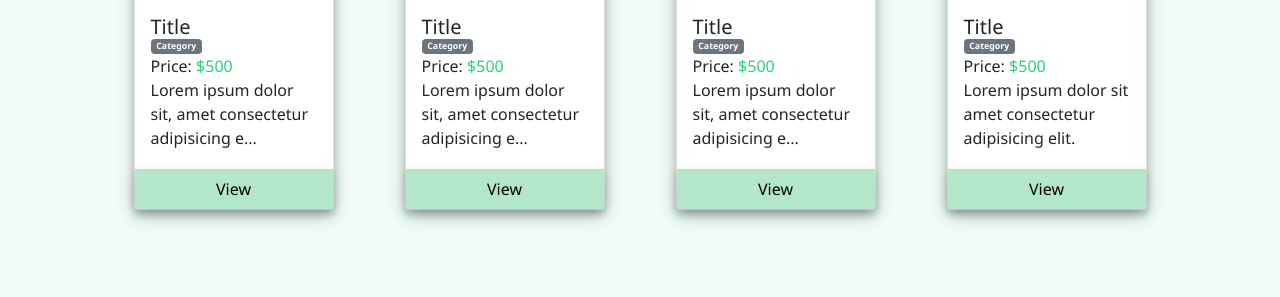
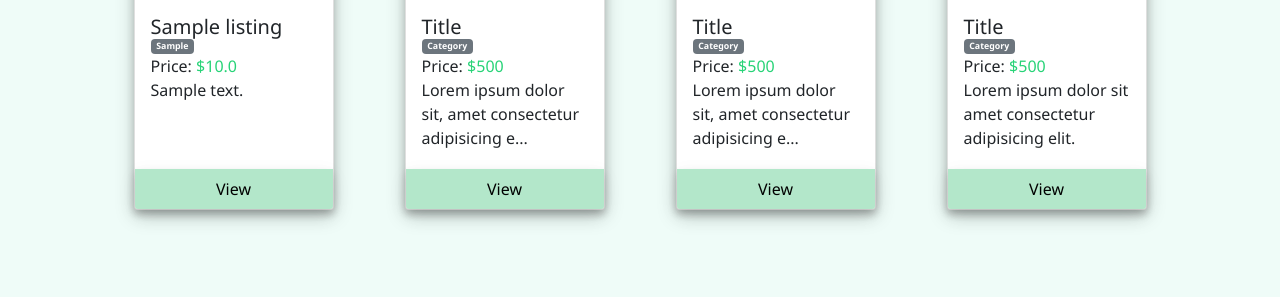
Before and after one commit to aremis9/eBarg, a Django app: page / in a window 1280 px wide. Shown: the part 1413-1710 px from the top of the page. Run offline with Django 3.2, Linux system fonts and the light colour scheme; tables that the repository leaves empty hold one stand-in row (values such as "Sample post"); grey boxes marked "Sample" are stand-in pictures.

Commit message:
connecting back-front

```diff
--- a/auctions/models.py
+++ b/auctions/models.py
@@ -12,6 +12,7 @@ class User(AbstractUser):
 class Listing(models.Model):
     title = models.CharField(max_length=64)
     description = models.TextField()
+    price = models.FloatField(blank=True)
     category = models.CharField(max_length=64)
     imgurl = models.TextField(blank=True)
     date = models.DateField(auto_now_add=True)
--- a/auctions/static/auctions/styles.css
+++ b/auctions/static/auctions/styles.css
@@ -199,7 +199,7 @@ form {
     height: 0;
     width: 100%;
     padding-bottom: 100%;
-    background-image: url(https://hips.hearstapps.com/hmg-prod.s3.amazonaws.com/images/dog-puppy-on-garden-royalty-free-image-1586966191.jpg?crop=1.00xw:0.669xh;0,0.190xh&resize=1200:*);
+    /* background-image: url(https://hips.hearstapps.com/hmg-prod.s3.amazonaws.com/images/dog-puppy-on-garden-royalty-free-image-1586966191.jpg?crop=1.00xw:0.669xh;0,0.190xh&resize=1200:*); */
     background-size: contain;
     background-repeat: repeat;
     background-position: center;
--- a/auctions/templates/auctions/categories.html
+++ b/auctions/templates/auctions/categories.html
@@ -11,7 +11,7 @@
         <div class="row categories">
             {% for category in categories %}
                 <div class="col-lg-4 col-sm-6">
-                    <a href="#" class="btn btn-primary card-footer text-center">
+                    <a href="/categories/{{ category }}" class="btn btn-primary card-footer text-center">
                         {{ category }}
                     </a>
                 </div>
--- a/auctions/templates/auctions/create.html
+++ b/auctions/templates/auctions/create.html
@@ -19,7 +19,7 @@
             </div>
             <div class="input-group mb-3">
                 <span class="input-group-text label" id="inputGroup-sizing-default">Description</span>
-                <textarea class="form-control" name="description" value="{{ description }}" id="" cols="30" rows="5" required></textarea>
+                <textarea class="form-control" name="description" id="" cols="30" rows="5" required>{{ description }}</textarea>
             </div>
             <div class="input-group mb-3">
                 <span class="input-group-text label" id="inputGroup-sizing-default">Category</span>
@@ -34,6 +34,10 @@
                 <span class="input-group-text label" id="inputGroup-sizing-default">Image URL <br> (optional)</span>
                 <textarea class="form-control imgurl" name="imgurl" value="{{ imgurl }}" id="" cols="30" rows="3" placeholder="https://your.image/1234567890.png"></textarea>
             </div>
+            <div class="input-group mb-3">
+                <span class="input-group-text label" id="inputGroup-sizing-default">Starting Price</span>
+                <input class="form-control" name="price" value="{{ price }}" placeholder="$" required>
+            </div>
         </div>
         <input class="btn btn-primary" type="submit" value="Create">
         <div><br><br></div>
--- a/auctions/templates/auctions/index.html
+++ b/auctions/templates/auctions/index.html
@@ -30,17 +30,18 @@
 
     <div class="container">
         <div class="row">
+            {% for l in listing %}
                 <div class="col-lg-3 col-md-4 col-sm-6">
                     <div class="card h-100 text-start">
-                    <div class="card-img-top" style="background-image: url('{{ image }}');"></div>
+                        <div class="card-img-top" style="background-image: url('{{ l.imgurl }}');"></div>
                         <div class="card-body">
-                        <h5 class="card-title">Title
-                            <span class="badge bg-secondary ctgry-badge">Category</span>
+                            <h5 class="card-title">{{ l.title|capfirst|truncatewords:5 }}
+                                <span class="badge bg-secondary ctgry-badge">{{ l.category }}</span>
                             </h5>
-                        Price: <span class="price">$500</span>
-                        <p class="card-text">Lorem ipsum dolor sit, amet consectetur adipisicing e...</p>
+                            Price: <span class="price">${{ l.price }}</span>
+                            <p class="card-text">{{ l.description|truncatewords:12 }}</p>
                         </div>
-                    <a href="#" class="btn btn-primary card-footer text-center">
+                        <a href="/{{ l.pk }}" class="btn btn-primary card-footer text-center">
                             <!-- <div class="card-footer text-center"> -->
                                 View
                                 <!-- <small class="text-muted">View</small> -->
@@ -48,6 +49,7 @@
                         </a>
                     </div>
                 </div>
+            {% endfor %}
             <div class="col-lg-3 col-md-4 col-sm-6">
                 <div class="card h-100 text-start">
                     <div class="card-img-top" style="background-image: url('{% static 'auctions/img/noimage.webp' %}');"></div>
--- a/auctions/urls.py
+++ b/auctions/urls.py
@@ -9,7 +9,8 @@ urlpatterns = [
     path("logout/", views.logout_view, name="logout"),
     path("register/", views.register, name="register"),
     path("categories/", views.categories, name="categories"),
-    path("listing/", views.listing, name="listing"),
+    path("categories/<str:category>/", views.category, name="category"),
+    path("<int:id>/", views.listing, name="listing"),
     path("create/", views.create, name="create")
 
 ]
--- a/auctions/views.py
+++ b/auctions/views.py
@@ -24,8 +24,10 @@ CATEGORIES = [
 NOIMAGE = 'http://www.jazzmusicarchives.com/images/covers/quantic(united-kingdom)-the-sheepskin-sessions-20210219105013.jpg'
 
 def index(request):
+    listing = Listing.objects.order_by('date')
     return render(request, "auctions/index.html", {
         'user': request.user,
+        'listing': listing,
         'image': 'https://qph.fs.quoracdn.net/main-qimg-06697523db4cb85b25b8cf1ce95f2d4e'
     })
 
@@ -102,8 +104,19 @@ def categories(request):
     })
 
 
-def listing(request):
-    return render(request, "auctions/listing.html")
+def category(request, category):
+    listing = Listing.objects.filter(category=category)
+    return render(request, "auctions/category.html", {
+        "category": category,
+        "listing": listing
+    })
+
+
+def listing(request, id):
+    listing = Listing.objects.get(pk=id)
+    return render(request, "auctions/listing.html", {
+        'listing': listing
+    })
 
 
 @login_required
@@ -111,20 +124,36 @@ def create(request):
     if request.method == "POST":
         title = request.POST["title"]
         description = request.POST["description"]
+        price = request.POST["price"]
         category = request.POST["category"]
         imgurl = request.POST["imgurl"]
         creator = User.objects.get(username=request.user)
 
-        if not title or not description or not category:
+        try:
+            price = float(price)
+        except:
             return render(request, "auctions/create.html", {
+                "message": "Invalid Starting Price",
+                "categories": CATEGORIES,
                 "title": title,
                 "description": description,
-                "imgurl": imgurl
+                "imgurl": imgurl,
+            })
+
+        if not title or not description or not category or not price:
+            return render(request, "auctions/create.html", {
+                "message": "Input required fields.",
+                "categories": CATEGORIES,
+                "title": title,
+                "description": description,
+                "imgurl": imgurl,
+                "price": price
             })
 
         if category not in CATEGORIES:
             return render(request, "auctions/create.html", {
                 "message": "Invalid Category",
+                "categories": CATEGORIES,
                 "title": title,
                 "description": description,
                 "imgurl": imgurl
@@ -137,13 +166,13 @@ def create(request):
         new_listing = Listing(
             title=title,
             description=description,
+            price=price,
             category=category,
             imgurl=imgurl,
             creator=creator
         )
 
         new_listing.save()
-        print(Listing.objects.all())
 
         return HttpResponseRedirect('/')
 
```
Also changed, not shown: auctions/templates/auctions/category.html (added, +11 -0 lines), auctions/templates/auctions/listing.html (+8 -8 lines), auctions/migrations/0004_listing_price.py (added). Lines whose indentation alone changed are shown as unchanged.
